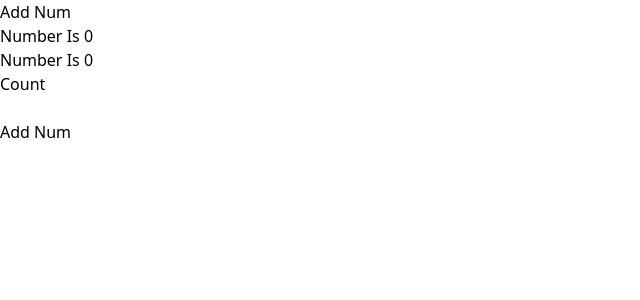
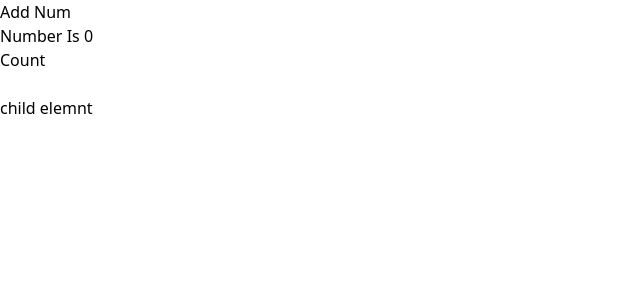
Before and after one commit to QasimMughal05/React-Application, a React (Vite) app: page / in a window 1280 px wide. Shown: the top 300 px of the page, without its empty margins (0-640 px from the left). Built offline with nearby package versions, Linux system fonts and the light colour scheme.

Commit message:
Props, useeffect,usestate, handleAdd

```diff
--- a/src/App.jsx
+++ b/src/App.jsx
@@ -10,32 +10,29 @@ function App(){
     const [count, setCount ] = useState(0);
     const [num, setNum ] = useState(0);
 
+    const handleAdd = () => {
+      setCount(count + 1);
 
-    useEffect(()=>{
-      console.log("use ran");
-    });
-
-    // const handleClick = () => {
-    //   setCount(count + 1);
-    //   console.log(count);
-    // };
+    };
 
 
       return (
         <>
-          <AddNum></AddNum>
+          <AddNum myStyle = {myclass} handleAdd={handleAdd} count={count}>
+            <h1 className='p-4 bg-red-500'> child elemnt</h1>
+            </AddNum>
           {/* <h1 className={myclass}>{loggedin ? greet : "Number Is"}</h1> */}
-          <h1 className={myclass}> Number Is {count}</h1>
-          <h1 className={myclass}> Number Is {num}</h1>
+          {/* <h1 className={myclass}> Number Is {count}</h1>
+          <h1 className={myclass}> Number Is {num}</h1> */}
 
           {/* <button className='px-4 py-2 bg-blue-500 text-white'
           onClick={handleClick}> Count</button> */}
-                    <button className='px-4 py-2 bg-blue-500 text-white'
-          onClick={() => setCount(count + 1)}> Count</button>
-          <br/>
-          <br/>
-                              <button className='px-4 py-2 bg-blue-500 text-white'
-          onClick={() => setNum(num + 1)}> Add Num</button>
+                    {/* <button className='px-4 py-2 bg-blue-500 text-white'
+          onClick={() => setCount(count + 1)}> Count</button>  */}
+          {/* <br/>
+          <br/> */}
+                              {/* <button className='px-4 py-2 bg-blue-500 text-white'
+          onClick={() => setNum(num + 1)}> Add Num</button>  */}
 
 
           {/* <div className='text-2xl'>
--- a/src/Components/AddNum.jsx
+++ b/src/Components/AddNum.jsx
@@ -1,7 +1,17 @@
-const AddNum = () => {
+import {useEffect, useState } from 'react'
+
+const AddNum = (props)=>
+{
     return (
         <>
         <h1> Add Num </h1>
+        <h1 className={props.myStyle}> Number Is {props.count}</h1>
+
+        <button className='px-4 py-2 bg-blue-500 text-white'
+          onClick={props.handleAdd}> Count</button>
+          <br/>
+          <br/>
+          {props.children}
         </>
 
     )
```
